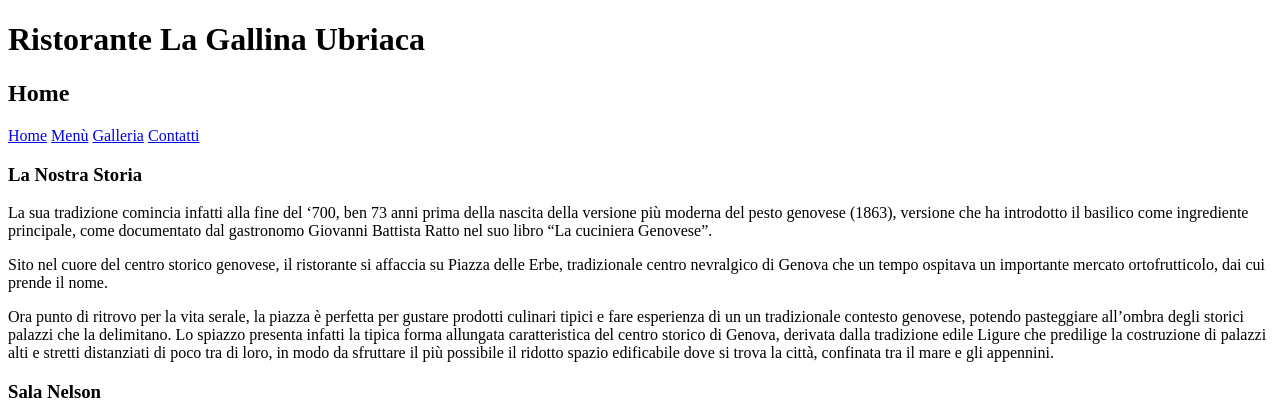
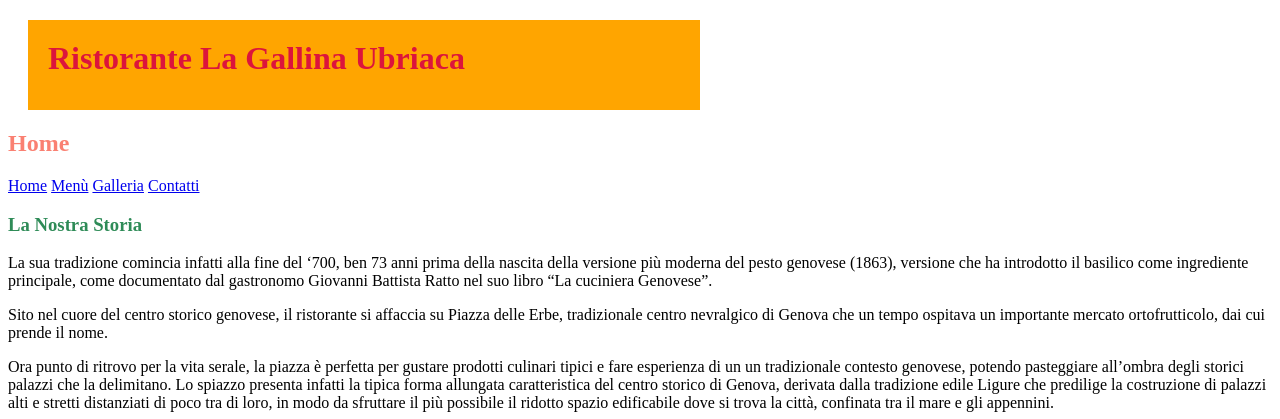
Before and after one commit to nicologiuggiola/ristorante, a plain HTML site: page index.html in a window 1280 px wide. Shown: the top 419 px of the page. Drawn offline with Linux system fonts and the light colour scheme.

Commit message:
update css

```diff
--- a/index.html
+++ b/index.html
@@ -6,12 +6,16 @@
     <meta http-equiv="X-UA-Compatible" content="IE=edge">
     <meta name="viewport" content="width=device-width, initial-scale=1.0">
     <title>Ristorante La Gallina Ubriaca</title>
+    <link rel="stylesheet" href="style.css">
+    <!-- <style>
+        @import url(style.css);
+    </style> -->
 </head>
 
 <body>
     <header>
         <h1>Ristorante La Gallina Ubriaca</h1>
-        <h2>Home</h2>
+        <h2 class="header-subtitle">Home</h2>
         <nav>
             <a href="index.html">Home</a>
             <a href="menu.html">Menù</a>
@@ -21,7 +25,7 @@
     </header>
     <div>
         <section>
-            <h3>La Nostra Storia</h3>
+            <h3 id="pippo">La Nostra Storia</h3>
             <p>
                 La sua tradizione comincia infatti alla fine del ‘700, ben 73 anni prima della nascita della versione
                 più moderna del pesto genovese (1863), versione che ha introdotto il basilico come ingrediente
@@ -47,7 +51,7 @@
             <p>
                 Una delle sale del ristorante La Gallina Ubriaca è intitolata “Sala Nelson”, in onore del celebre ammiraglio ed eroe nazionale dell’Impero Britannico Horatio Nelson, acclamato per i suoi grandi successi in tre storiche battaglie navali. La tradizione vuole che l’ammiraglio abbia scelto proprio il ristorante La Gallina Ubriaca a Genova per incontrarsi con Lady Hamilton, celebre avventuriera inglese e amante di Nelson.
             </p>
-            <img width="600" src="./images/nelson.jpg" alt="nelson sala ristorante">
+            <img src="./images/nelson.jpg" alt="nelson sala ristorante">
         </section>
     </div>
     <footer>
--- /dev/null
+++ b/style.css
@@ -0,0 +1,20 @@
+h1{
+    color: crimson;
+    background-color: orange;
+    width: 50%;
+    height: 50px;
+    /* overflow-y: scroll; */
+    /* min-width: 300px;
+    max-width: 400px; */
+    /* height: 500px; */
+    margin: 20px;
+    padding: 20px;
+}
+
+.header-subtitle{
+    color: salmon;
+}
+
+#pippo{
+    color: seagreen;
+}
```
Also changed, not shown: contact.html (+2 -1 lines), gallery.html (+2 -1 lines), menu.html (+2 -1 lines).
